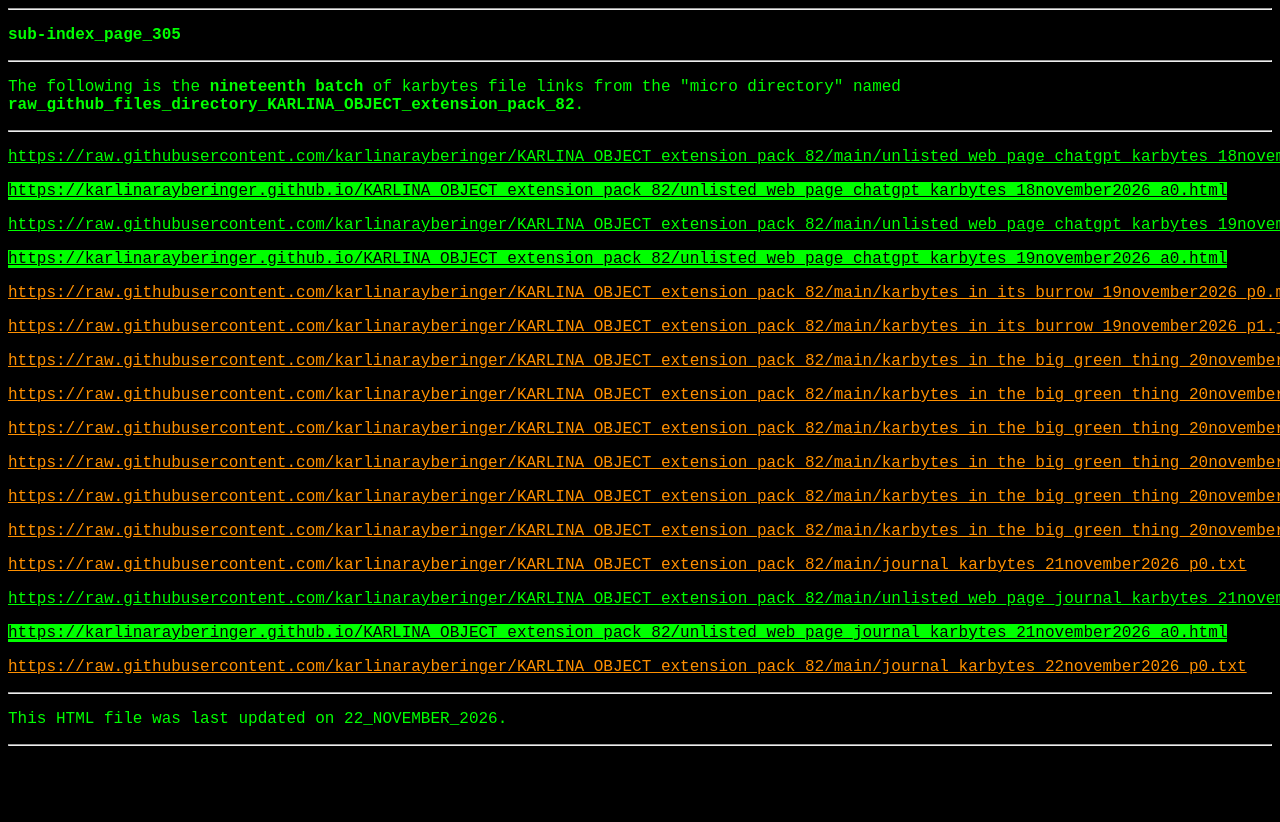
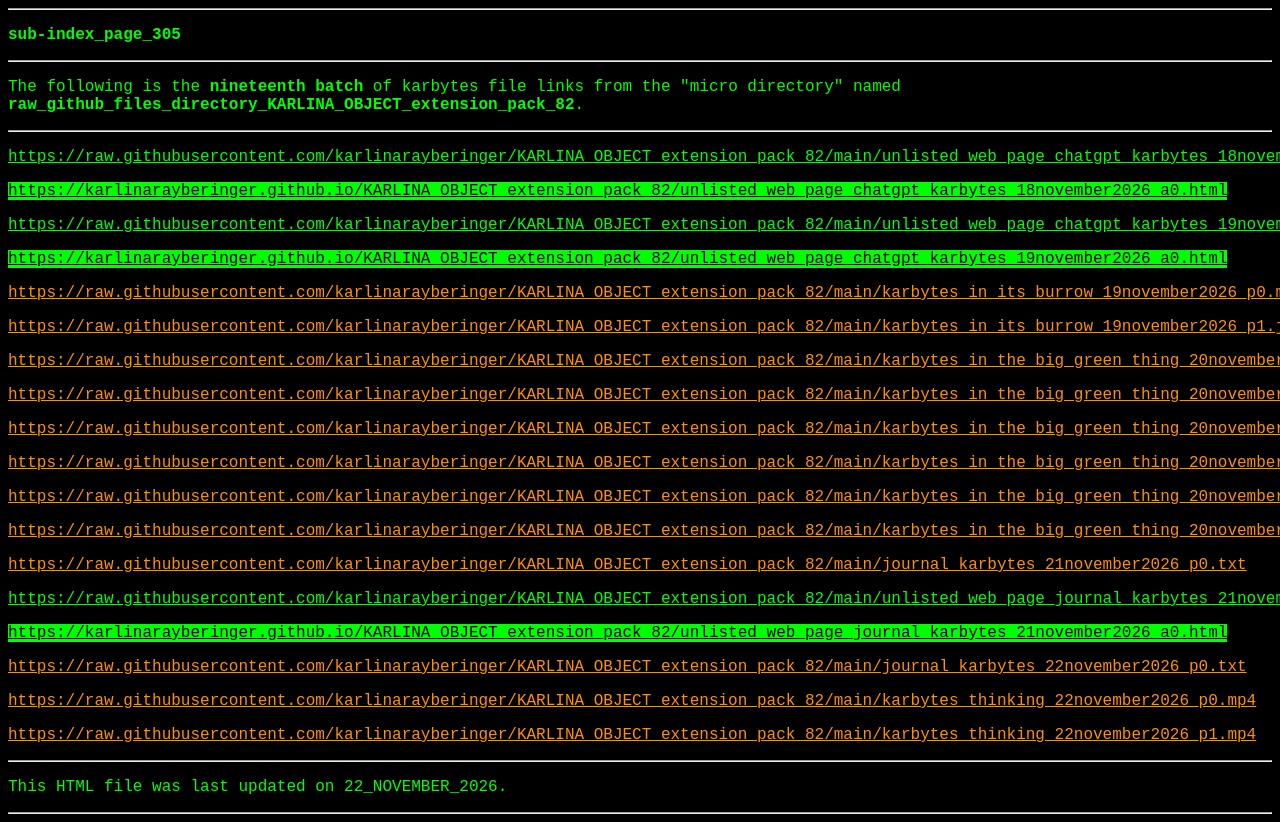
Before and after one commit to karbytessupporter/karbytes_wayback_machine_saves_precision_batches_extension_1, a plain HTML site: page sub-index_page_305.html in a window 1280 px wide. Shown: the top 822 px of the page. Before the commit the page ends 800 px from the top, so only its background shows below. Drawn offline with Linux system fonts and the light colour scheme.

Commit message:
Add links to new video files in HTML

```diff
--- a/sub-index_page_305.html
+++ b/sub-index_page_305.html
@@ -43,6 +43,8 @@
 <p><a style="background: #000000;color: #00ff00" href="https://raw.githubusercontent.com/karlinarayberinger/KARLINA_OBJECT_extension_pack_82/main/unlisted_web_page_journal_karbytes_21november2026_a0.html" target="_blank" rel="noopener">https://raw.githubusercontent.com/karlinarayberinger/KARLINA_OBJECT_extension_pack_82/main/unlisted_web_page_journal_karbytes_21november2026_a0.html</a></p>
 <p><a style="background: #00ff00;color: #000000" href="https://karlinarayberinger.github.io/KARLINA_OBJECT_extension_pack_82/unlisted_web_page_journal_karbytes_21november2026_a0.html" target="_blank" rel="noopener">https://karlinarayberinger.github.io/KARLINA_OBJECT_extension_pack_82/unlisted_web_page_journal_karbytes_21november2026_a0.html</a></p>
 <p><a style="background: #000000;color: #ff9000" href="https://raw.githubusercontent.com/karlinarayberinger/KARLINA_OBJECT_extension_pack_82/main/journal_karbytes_22november2026_p0.txt" target="_blank" rel="noopener">https://raw.githubusercontent.com/karlinarayberinger/KARLINA_OBJECT_extension_pack_82/main/journal_karbytes_22november2026_p0.txt</a></p>
+<p><a style="background: #000000;color: #ff9000" href="https://raw.githubusercontent.com/karlinarayberinger/KARLINA_OBJECT_extension_pack_82/main/karbytes_thinking_22november2026_p0.mp4" target="_blank" rel="noopener">https://raw.githubusercontent.com/karlinarayberinger/KARLINA_OBJECT_extension_pack_82/main/karbytes_thinking_22november2026_p0.mp4</a></p>
+<p><a style="background: #000000;color: #ff9000" href="https://raw.githubusercontent.com/karlinarayberinger/KARLINA_OBJECT_extension_pack_82/main/karbytes_thinking_22november2026_p1.mp4" target="_blank" rel="noopener">https://raw.githubusercontent.com/karlinarayberinger/KARLINA_OBJECT_extension_pack_82/main/karbytes_thinking_22november2026_p1.mp4</a></p>
 
 <hr>
 
```
